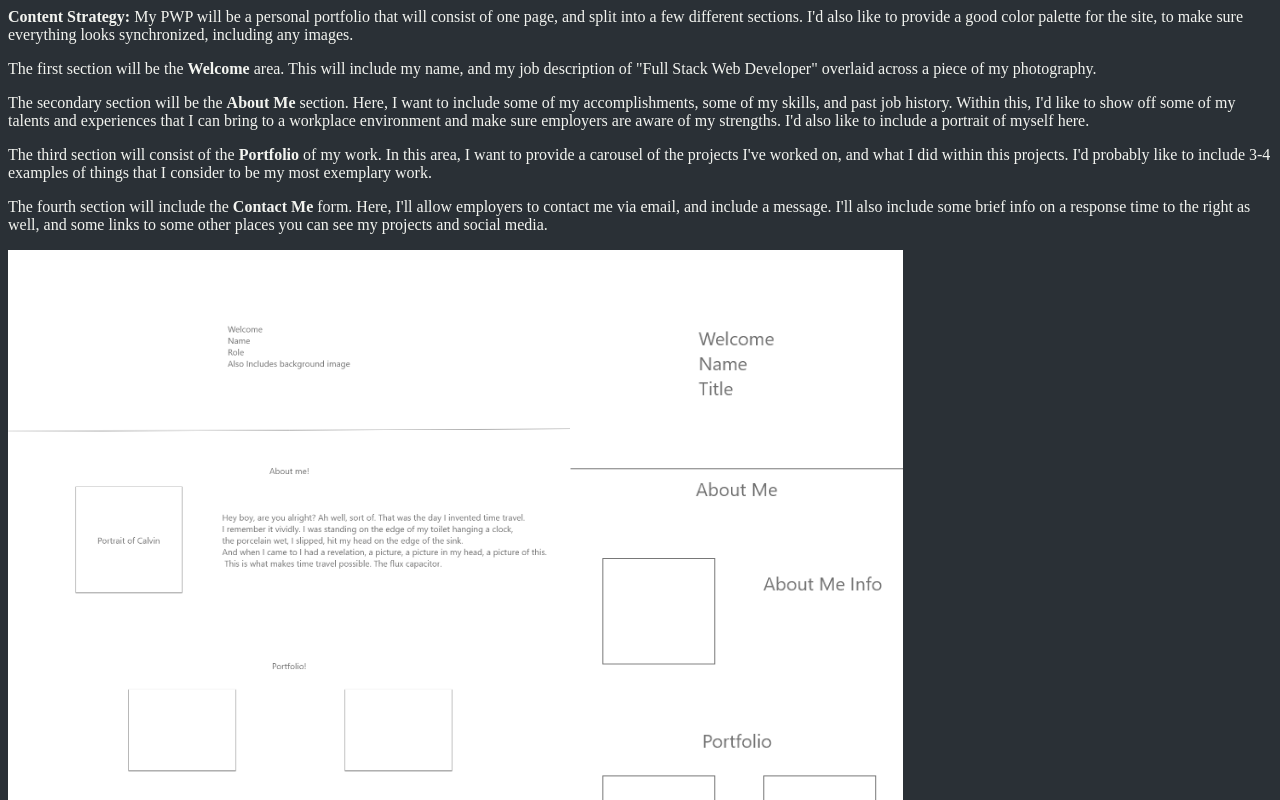
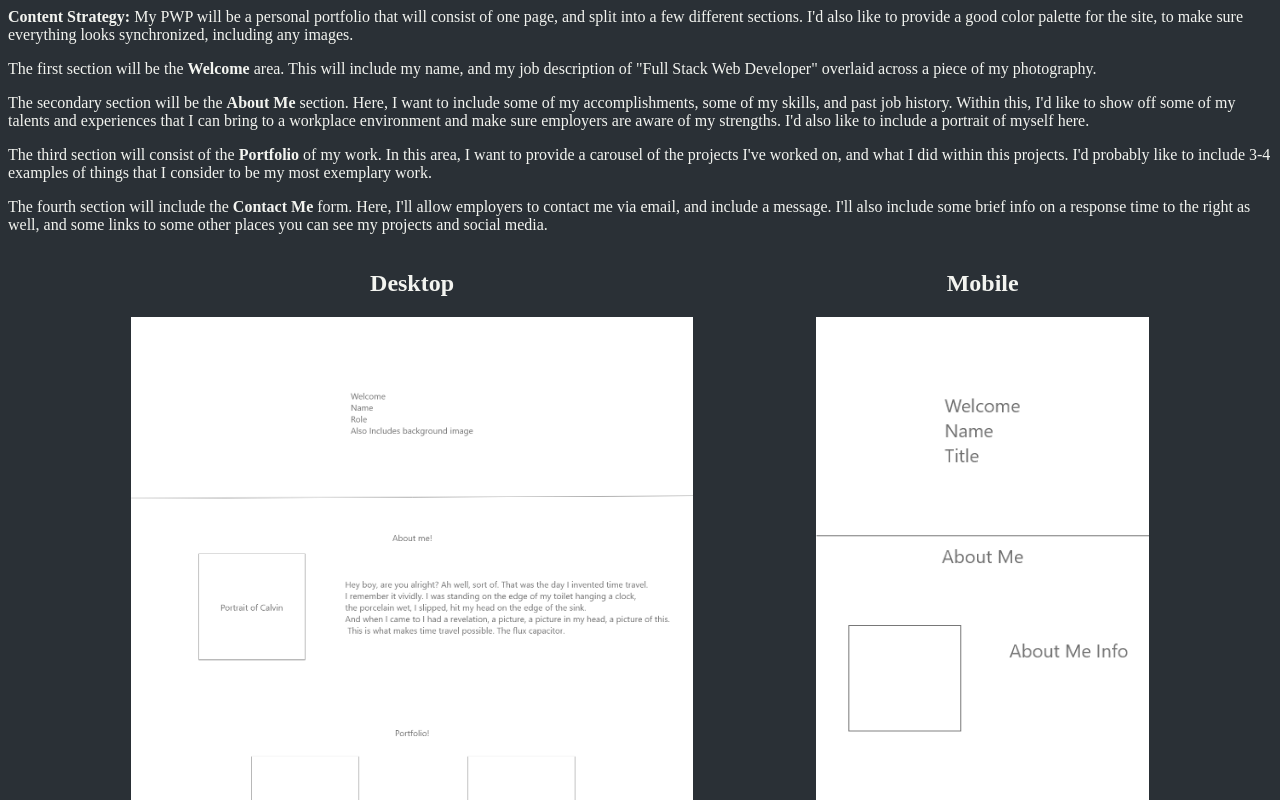
Before and after one commit to Calvintreed/pwp-calvin-reed, a plain HTML site: page public_html/documentation/milestone-2.html in a window 1280 px wide. Shown: the top 800 px of the page. Drawn offline with Linux system fonts and the light colour scheme.

Commit message:
Added containers and worked on getting text centered.

```diff
--- a/public_html/documentation/milestone-2.html
+++ b/public_html/documentation/milestone-2.html
@@ -29,10 +29,15 @@ synchronized, including any images.
     email, and include a message. I'll also include some brief info on a response time to the right as well, and some
     links to some other places you can see my projects and social media.
 </p>
-
 <div class="container">
-<img class="picture2" src="Desktop%20View.png" alt="Desktop Wireframe"/>
+<div class="imgContainer">
+    <h2>Desktop</h2>
+    <img class="picture2" src="Desktop%20View.png" alt="Desktop Wireframe"/>
+</div>
+<div class="imgContainer">
+<h2>Mobile</h2>
 <img class="picture3" src="Mobile%20View.png" alt="Mobile Wireframe"/>
+</div>
 </div>
 </body>
 </html>
--- a/public_html/documentation/styles.css
+++ b/public_html/documentation/styles.css
@@ -29,12 +29,16 @@ p{
 
 .picture2{
     height:1000px;
-    align-content:center;
 }
 .picture3{
     height: 1000px;
-    align-content: center;
 }
 .container{
-    display: inline-flex;
+    display: flex;
+    justify-content: space-evenly;
 }
+
+.imgContainer{
+    display:block;
+    text-align: center;
+}
```
